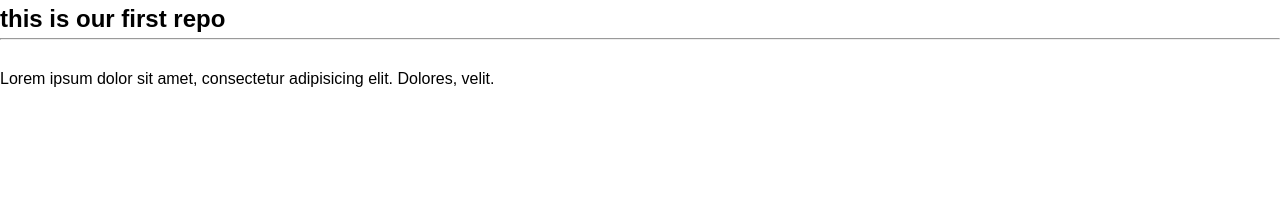
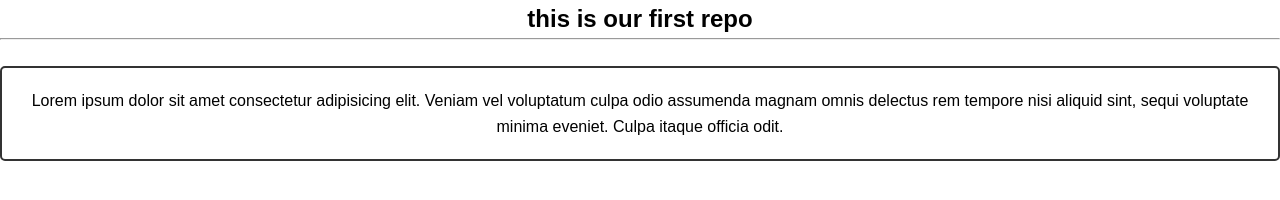
Before and after one commit to bagal-co/project_file_one, a plain HTML site: page index.html in a window 1280 px wide. Drawn offline with Linux system fonts and the light colour scheme.

Commit message:
centered the page and added some text in the paragraph

```diff
--- a/css/style.css
+++ b/css/style.css
@@ -7,8 +7,15 @@
 body{
     font-family: Arial, Helvetica, sans-serif;
     line-height: 1.6;
+    text-align: center;
 }
 h1{
     color: orangered;
-    margin-bottom: 20px;
+    margin: 50px 0;
 }
+
+p{
+    border: 2px solid #333;
+    border-radius: 5px;
+    padding: 20px;
+}
--- a/index.html
+++ b/index.html
@@ -10,6 +10,6 @@
     <h2>this is our first repo</h2>
     <hr>
     <br>
-    <p>Lorem ipsum dolor sit amet, consectetur adipisicing elit. Dolores, velit.</p>
+    <p>Lorem ipsum dolor sit amet consectetur adipisicing elit. Veniam vel voluptatum culpa odio assumenda magnam omnis delectus rem tempore nisi aliquid sint, sequi voluptate minima eveniet. Culpa itaque officia odit.</p>
 </body>
 </html>
```
